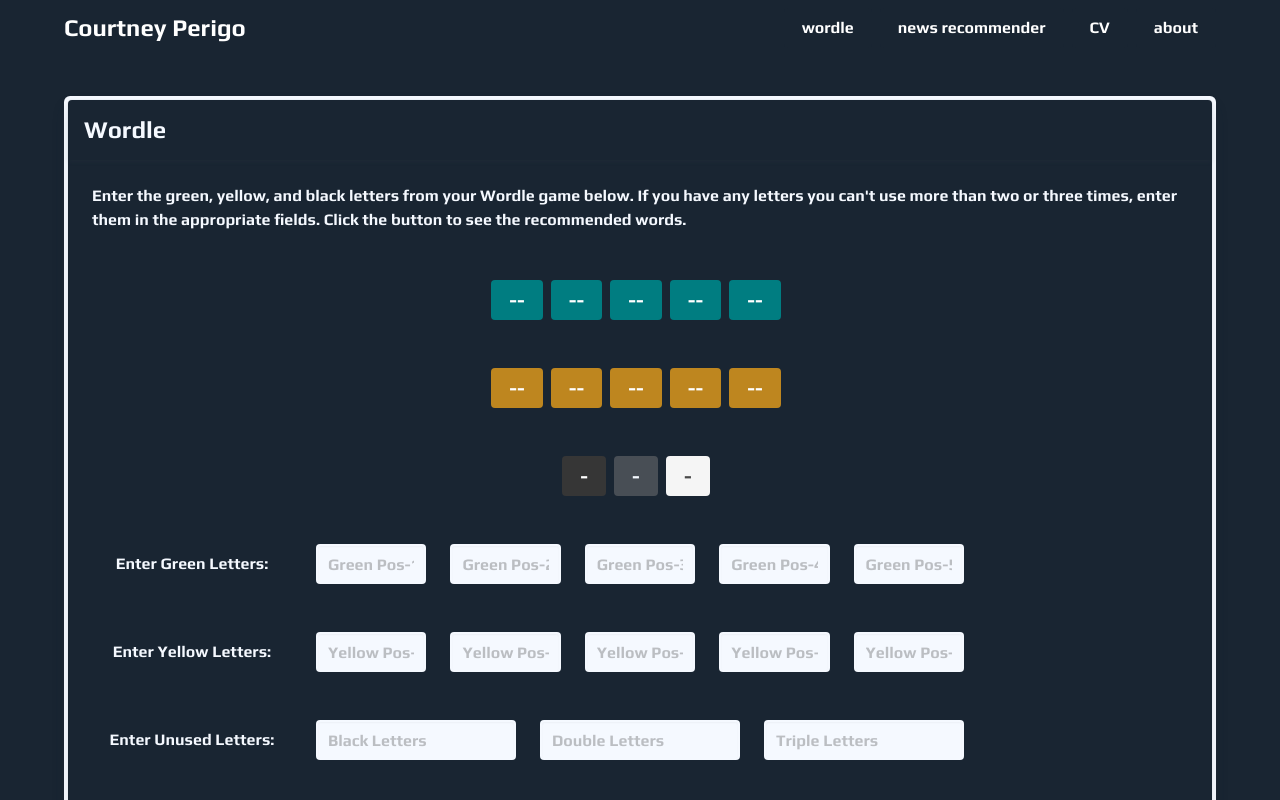
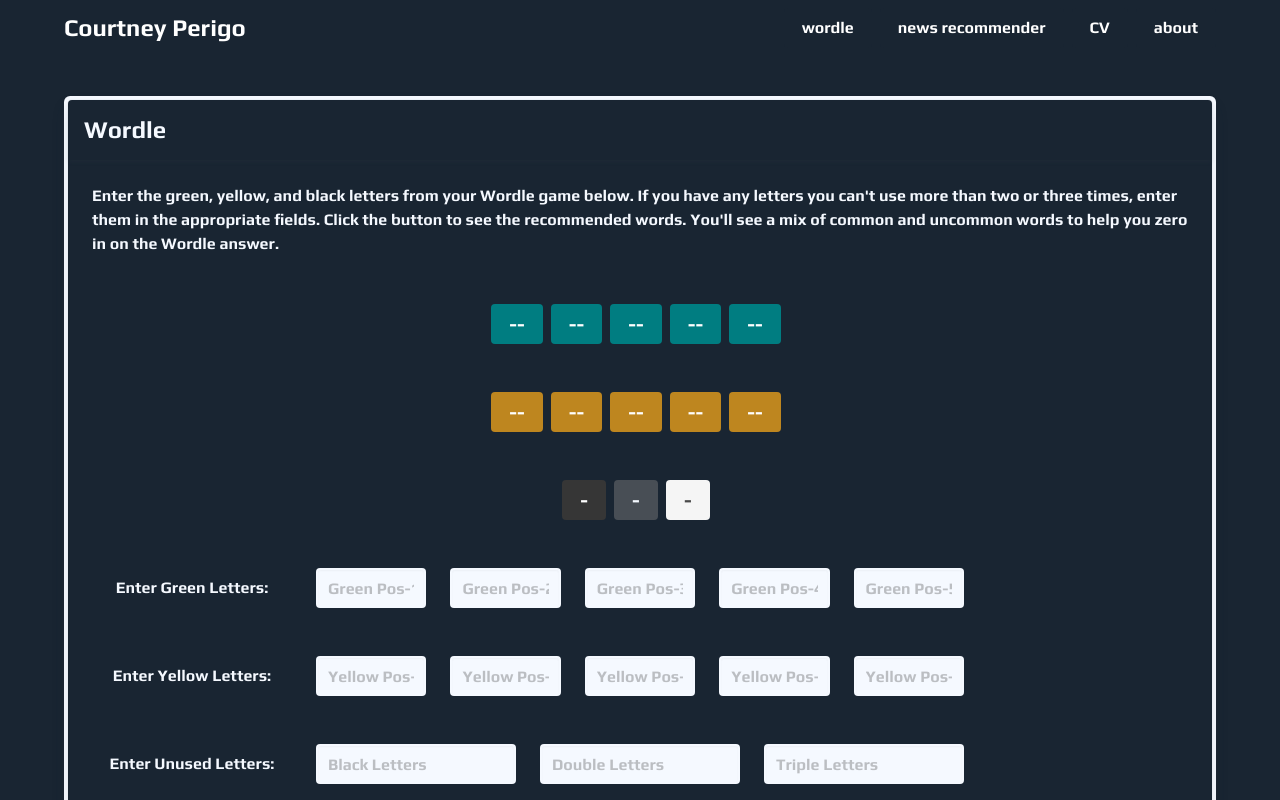
Before and after one commit to agentdanger/courtney-perigo-dotcom, a Vue app in the folder courtney-perigo-dotcom/: page /wordle in a window 1280 px wide. Shown: the top 800 px of the page. Built offline with nearby package versions, Linux system fonts and the light colour scheme; what vue3-apexcharts would draw is missing.

Commit message:
Update Wordle.vue

```diff
--- a/courtney-perigo-dotcom/src/views/Wordle.vue
+++ b/courtney-perigo-dotcom/src/views/Wordle.vue
@@ -359,7 +359,8 @@ function getWordleReco(wordleWord) {
                                 <p>Enter the green, yellow, and black letters from your Wordle game below. If you have
                                     any letters you can't use more than two or three times, enter them in the
                                     appropriate
-                                    fields. Click the button to see the recommended words.</p>
+                                    fields. Click the button to see the recommended words. You'll see a mix of common
+                                    and uncommon words to help you zero in on the Wordle answer.</p>
                             </div>
                         </div>
                         <div class="card-content has-text-centered">
```
